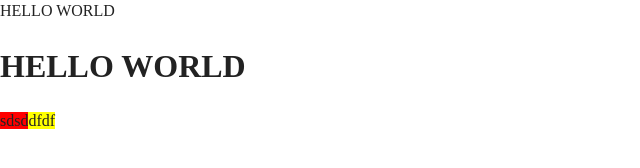
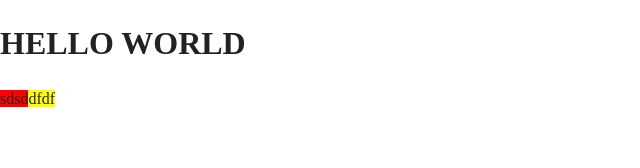
Before and after one commit to giftw1nd/lesson1, a plain HTML site: page index.html in a window 1280 px wide. Shown: the whole page, without its empty margins (0-640 px from the left). Drawn offline with nearby package versions, Linux system fonts and the light colour scheme.

Commit message:
delete string

```diff
--- a/index.html
+++ b/index.html
@@ -22,7 +22,7 @@
     <p class="browserupgrade">You are using an <strong>outdated</strong> browser. Please <a href="https://browsehappy.com/">upgrade your browser</a> to improve your experience and security.</p>
   <![endif]-->
 
-  HELLO WORLD<h1>HELLO WORLD</h1>
+  <h1>HELLO WORLD</h1>
   <!-- Add your site or application content here -->
   <div style="display: inline; background-color: red; height:150px;">sdsd</div><div style="display: inline; background-color: yellow; height:150px;">dfdf</div>
   <script src="js/vendor/modernizr-3.7.1.min.js"></script>
```
